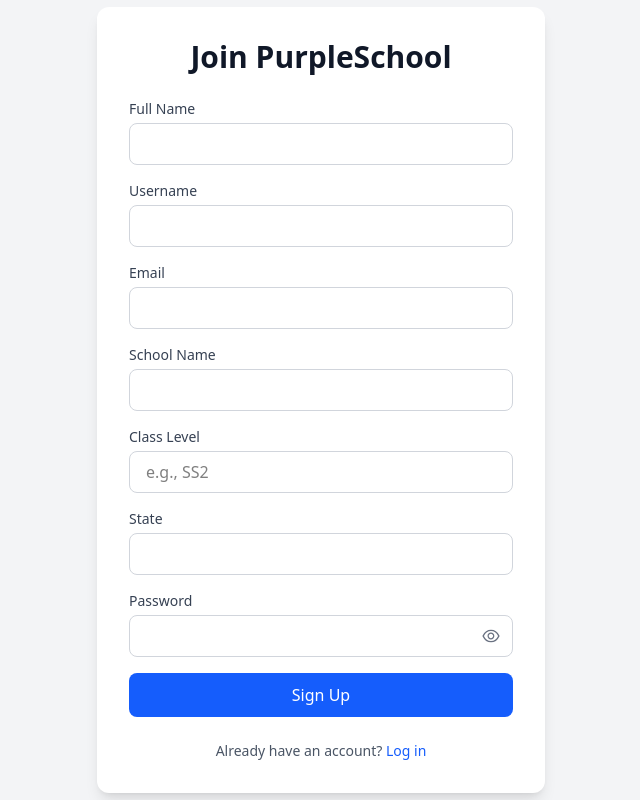
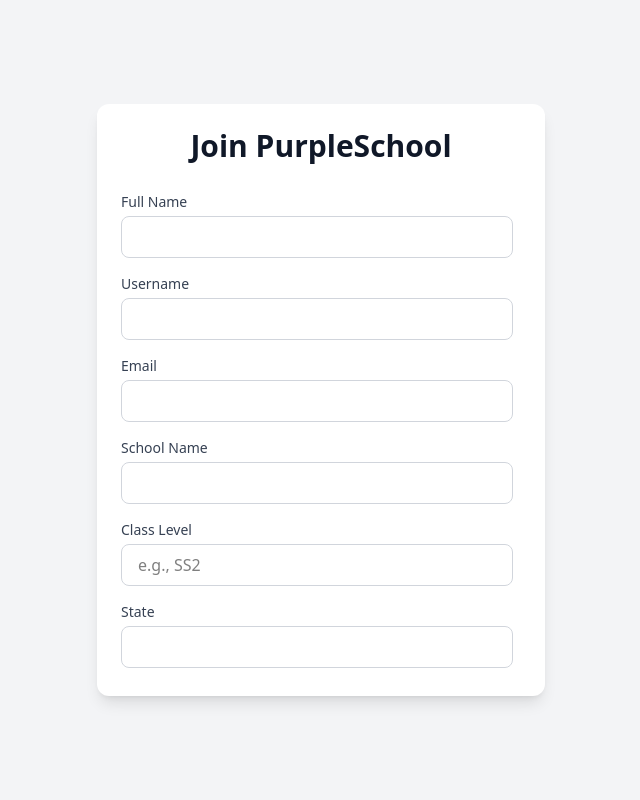
Before and after one commit to osita-dev/PurpleSchool, a React (Vite) app: page /signup in a window 1280 px wide. Shown: the whole page, without its empty margins (319-959 px from the left). Built offline with nearby package versions, Linux system fonts and the light colour scheme.

Commit message:
Refactor SignUpForm layout and improve UX
Updated layout and structure of the SignUpForm component for improved user experience. Added a sticky header and made the form scrollable.

```diff
--- a/src/components/auth/SignUpForm.jsx
+++ b/src/components/auth/SignUpForm.jsx
@@ -6,7 +6,7 @@
   const navigate = useNavigate();
   const [showPassword, setShowPassword] = useState(false);
   const [loading, setLoading] = useState(false);
-  const [notification, setNotification] = useState(null); // {type, message}
+  const [notification, setNotification] = useState(null);
 
   const [formData, setFormData] = useState({
     full_name: '',
@@ -48,7 +48,7 @@
 
   return (
     <div className="flex items-center justify-center min-h-screen bg-gray-100 px-4">
-      <div className="w-full max-w-md bg-white rounded-xl shadow-lg p-8 relative">
+      <div className="w-full max-w-md bg-white rounded-xl shadow-lg p-6 flex flex-col relative">
 
         {/* Notification */}
         {notification && (
@@ -63,10 +63,15 @@
           </div>
         )}
 
-        <h2 className="text-3xl font-bold text-gray-900 mb-6 text-center">
+        {/* Fixed Header */}
+        <div className="sticky top-0 bg-white pb-3 z-10">
+          <h2 className="text-3xl font-bold text-gray-900 text-center">
             Join PurpleSchool
           </h2>
+        </div>
 
+        {/* Scrollable Form */}
+        <div className="mt-4 overflow-y-auto flex-1 max-h-[60vh] pr-2">
           <form onSubmit={handleSubmit} className="space-y-4">
             {[
               { label: 'Full Name', key: 'full_name', type: 'text' },
@@ -130,5 +135,6 @@
           </p>
         </div>
       </div>
+    </div>
   );
 }
```
Lines whose indentation alone changed are shown as unchanged.
